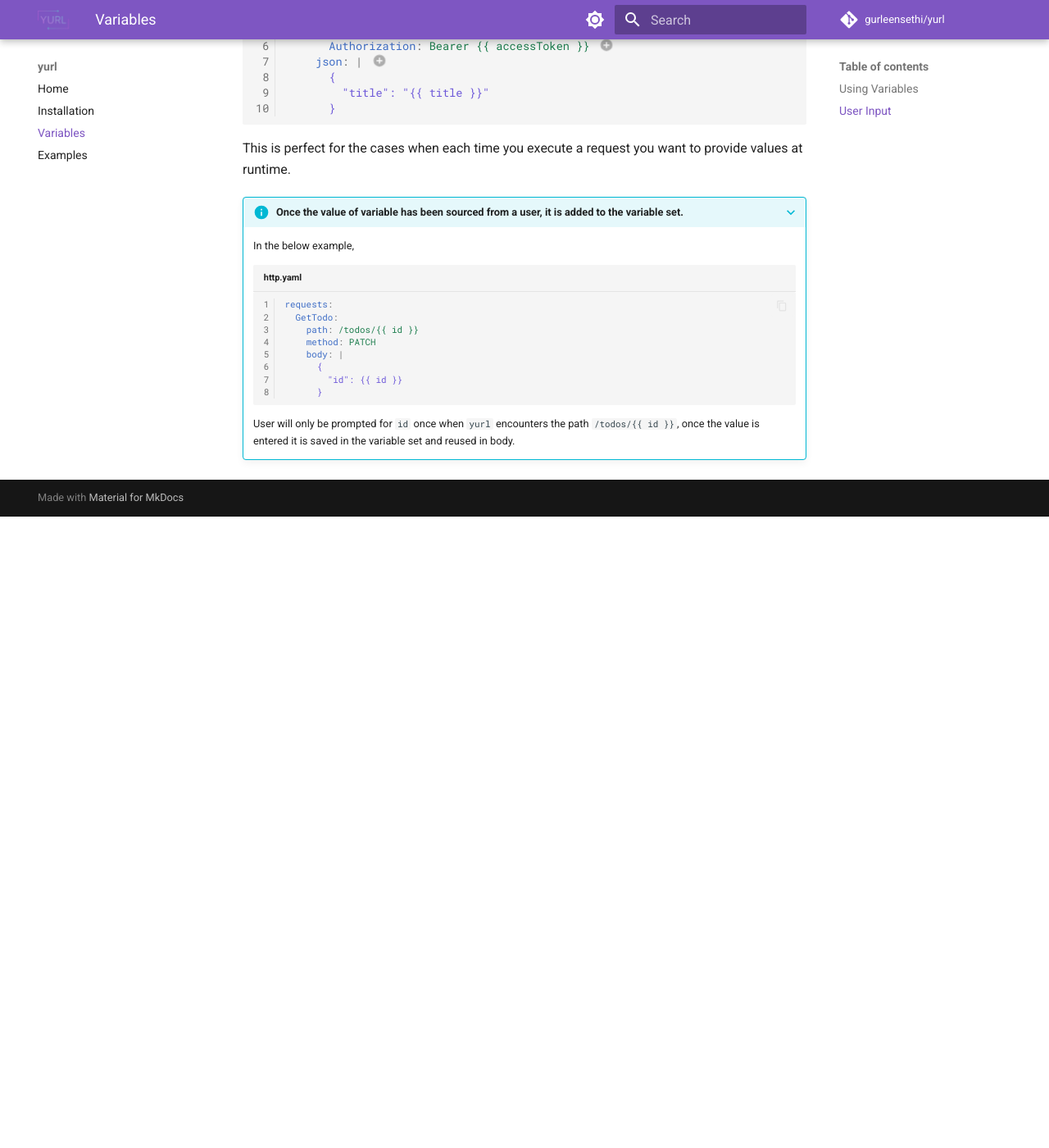
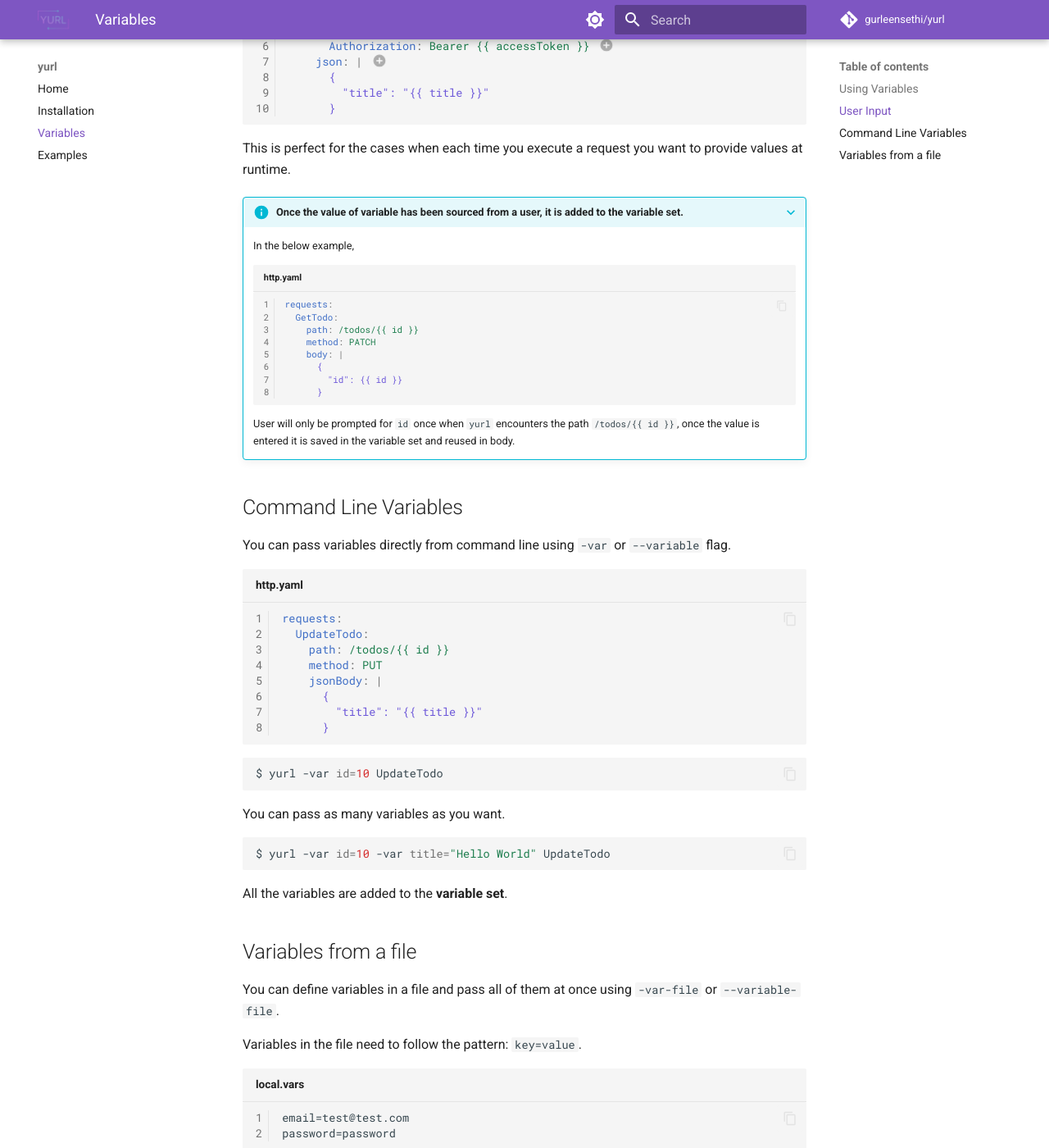
Before and after one commit to gurleensethi/yurl, an MkDocs documentation site: the page built from docs/variables.md, in a window 1280 px wide and 1400 px high, scrolled down 980 px. Shown: the whole window at 82% size. Built offline with MkDocs 1.6.1 and Material for MkDocs 9.7.7, drawn with Linux system fonts in a browser that asks for light colours; comment, search, counter and statistics services are not loaded; before the commit the page ends 1610 px from its top, so only the background shows below that; some of the changed text lies outside the part shown.

Commit message:
docs: update variables section

````diff
--- a/docs/variables.md
+++ b/docs/variables.md
@@ -68,3 +68,65 @@ This is perfect for the cases when each time you execute a request you want to p
     ```
 
     User will only be prompted for `id` once when `yurl` encounters the path `/todos/{{ id }}`, once the value is entered it is saved in the variable set and reused in body.
+
+## Command Line Variables
+
+You can pass variables directly from command line using `-var` or `--variable` flag.
+
+```yaml title="http.yaml"
+requests:
+  UpdateTodo:
+    path: /todos/{{ id }}
+    method: PUT
+    jsonBody: |
+      {
+        "title": "{{ title }}"
+      }
+```
+
+```bash linenums="0"
+$ yurl -var id=10 UpdateTodo
+```
+
+You can pass as many variables as you want.
+
+```bash linenums="0"
+$ yurl -var id=10 -var title="Hello World" UpdateTodo
+```
+
+All the variables are added to the **variable set**.
+
+## Variables from a file
+
+You can define variables in a file and pass all of them at once using `-var-file` or `--variable-file`.
+
+Variables in the file need to follow the pattern: `key=value`.
+
+```text title="local.vars"
+email=test@test.com
+password=password
+```
+
+```yaml title="http.yaml"
+requests:
+  Login:
+    method: POST
+    path: /auth/login
+    jsonBody: |
+      {
+        "email": "{{ email }}",
+        "password": "{{ password }}"
+      }
+```
+
+```bash linenums="0"
+$ yurl -var-file local.vars Login
+```
+
+You can provide as many variable files as you want.
+
+```bash linenums="0"
+$ yurl -var-file local.vars -var-file staging.vars Login
+```
+
+All the variables are added to the **variable set**.
````
